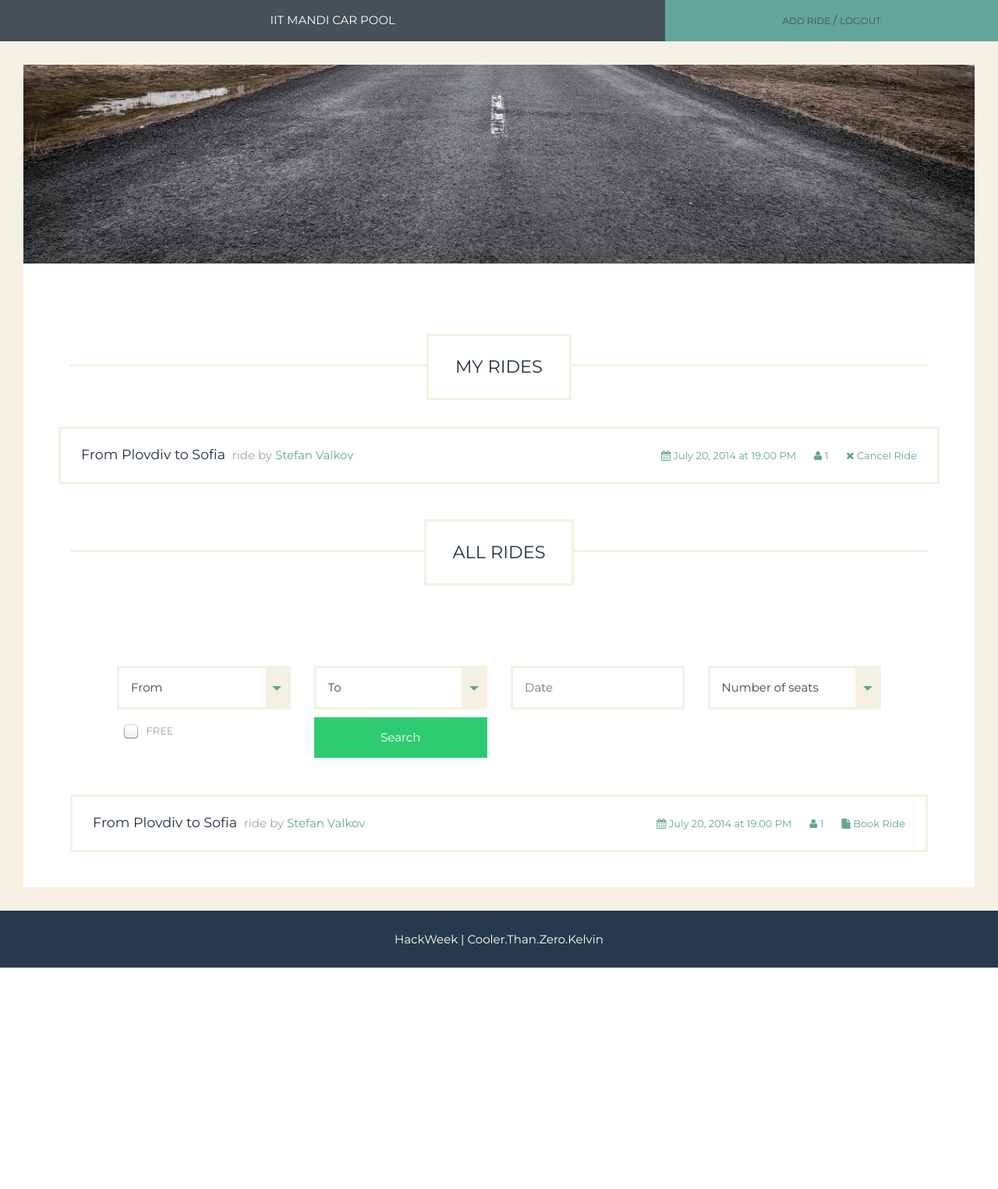
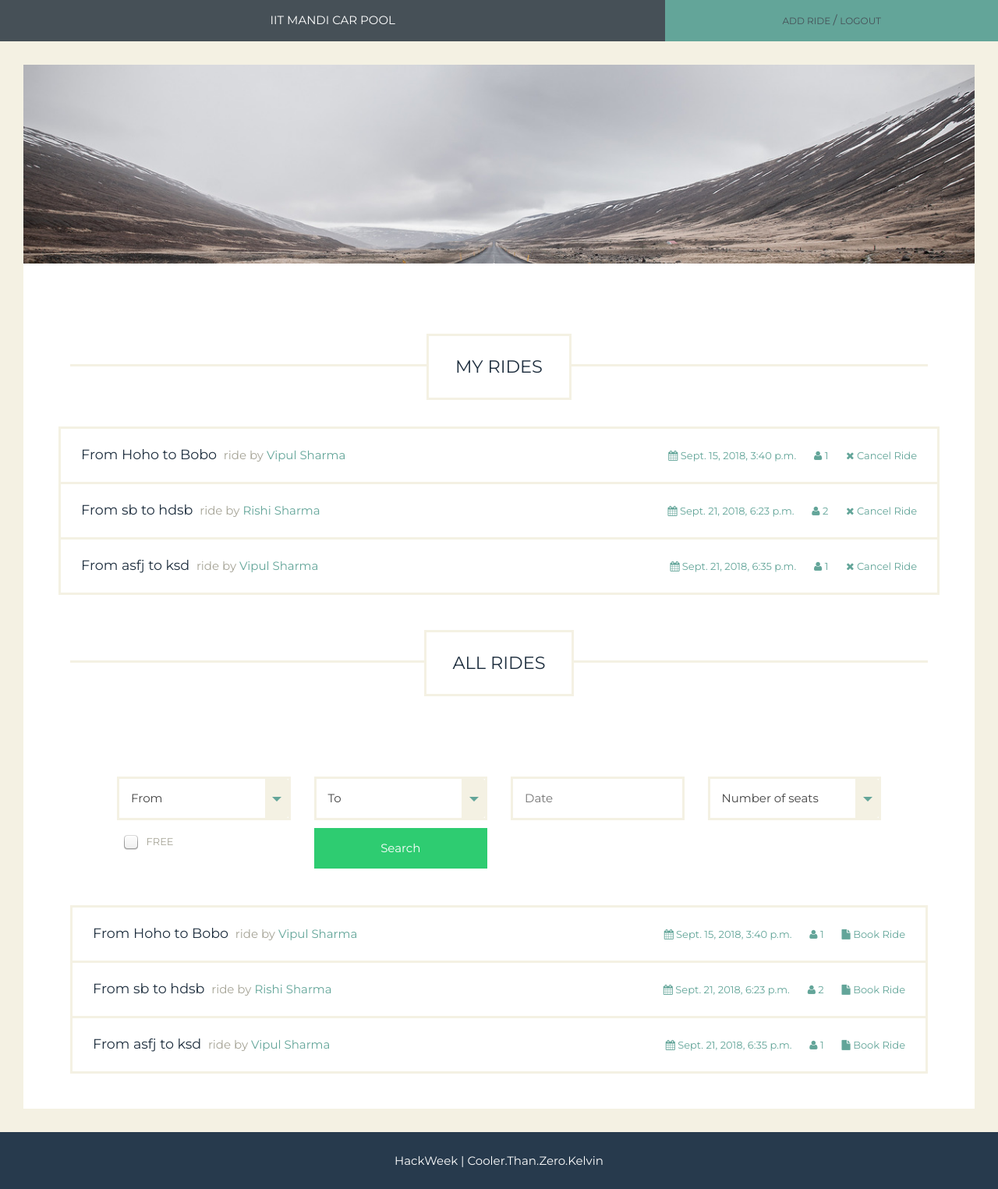
Before and after one commit to KamandPrompt/Car-Pool, a Django app: template carpool/templates/index.html in a window 1280 px wide. Shown: the whole page at 78% size. Before the commit the page ends 1241 px from the top, so only its background shows below. Run offline with Django 3.2, Linux system fonts and the light colour scheme; the template is opened without the code that fills it: values that come from a table or form of the project are taken from there, others are empty; data comes from the database, SQL or seed files in the repository; both versions use the stored data as it was after the commit; some libraries are stand-ins or nearby versions.

Commit message:
Add myrides and allrides queries

```diff
--- a/carpool/templates/index.html
+++ b/carpool/templates/index.html
@@ -147,11 +147,11 @@
             </div>
 
             <div class="col-md-12 col-sm-12 col-xs-12">
-
+              {% for ride in myrides %}
               <article class="ride-box clearfix">
 
                 <div class="ride-content">
-                  <h3><a href="#">From Plovdiv to Sofia</a></h3>ride by <a href="#">Stefan Valkov</a>
+                  <h3><a href="#">From {{ ride.source }} to {{ ride.dest }}</a></h3>ride by <a href="#">{{ ride.user.first_name }} {{ ride.user.last_name }}</a>
                 </div>
 
                 <ul class="ride-meta">
@@ -159,14 +159,14 @@
                     <li class="ride-date">
                       <a href="#" class="tooltip-link" data-original-title="Date" data-toggle="tooltip">
                                                         <i class="fa fa-calendar"></i>
-                                                July 20, 2014 at 19:00 PM
+                                                        {{ ride.dateTime }}
                                                     </a>
                     </li><!-- end .ride-date -->
 
                     <li class="ride-people">
                       <a href="#" class="tooltip-link" data-original-title="Number of seats" data-toggle="tooltip">
                                                         <i class="fa fa-user"></i>
-                                                1
+                                                        {{ ride.tot }}
                                                     </a>
                     </li><!-- end .ride-people -->
 
@@ -180,6 +180,7 @@
                 </ul><!-- end .ride-meta -->
 
               </article><!-- end .ride-box -->
+              {% endfor %}
               <div class="clearfix"></div>
             </div><!-- end .col-md-12 col-sm-12 col-xs-12 -->
           </div><!-- end .last-rides -->
@@ -277,11 +278,11 @@
                 <div class="page-content">
 
                   <div class="rides-list">
-
+                    {% for ride in allrides %}
                     <article class="ride-box clearfix">
 
                       <div class="ride-content">
-                        <h3><a href="#">From Plovdiv to Sofia</a></h3>ride by <a href="#">Stefan Valkov</a>
+                        <h3><a href="#">From {{ ride.source }} to {{ ride.dest }}</a></h3>ride by <a href="#">{{ ride.user.first_name }} {{ ride.user.last_name }}</a>
                       </div>
 
                       <ul class="ride-meta">
@@ -289,14 +290,14 @@
                         <li class="ride-date">
                           <a href="#" class="tooltip-link" data-original-title="Date" data-toggle="tooltip">
                                                             <i class="fa fa-calendar"></i>
-                                                            July 20, 2014 at 19:00 PM
+                                                            {{ ride.dateTime }}
                                                         </a>
                         </li><!-- end .ride-date -->
 
                         <li class="ride-people">
                           <a href="#" class="tooltip-link" data-original-title="Number of seats" data-toggle="tooltip">
                                                             <i class="fa fa-user"></i>
-                                                            1
+                                                            {{ ride.tot }}
                                                         </a>
                         </li><!-- end .ride-people -->
 
@@ -310,6 +311,7 @@
                       </ul><!-- end .ride-meta -->
 
                     </article><!-- end .ride-box -->
+                    {% endfor %}
 
                     <div class="clearfix"></div>
 
```
Also changed, not shown: carpool/views.py (+7 -1 lines), db.sqlite3. Lines whose indentation alone changed are shown as unchanged.
